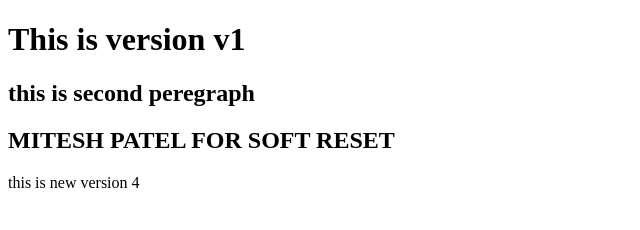
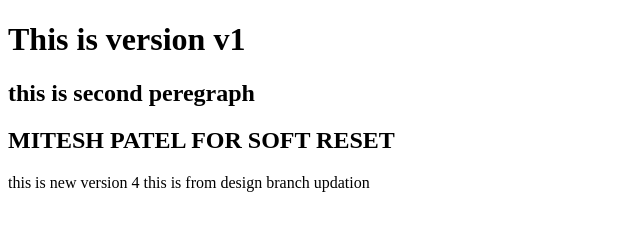
Before and after one commit to miteshpatel05/gitPractice, a plain HTML site: page index.html in a window 1280 px wide. Shown: the whole page, without its empty margins (0-640 px from the left). Drawn offline with Linux system fonts and the light colour scheme.

Commit message:
version 5 degin branch

```diff
--- a/index.html
+++ b/index.html
@@ -10,5 +10,6 @@
     <h2>this is second peregraph</h2>
     <h2>MITESH PATEL FOR SOFT RESET</h2>
     this is new version 4
+    this is from design branch updation
 </body>
 </html>
```
